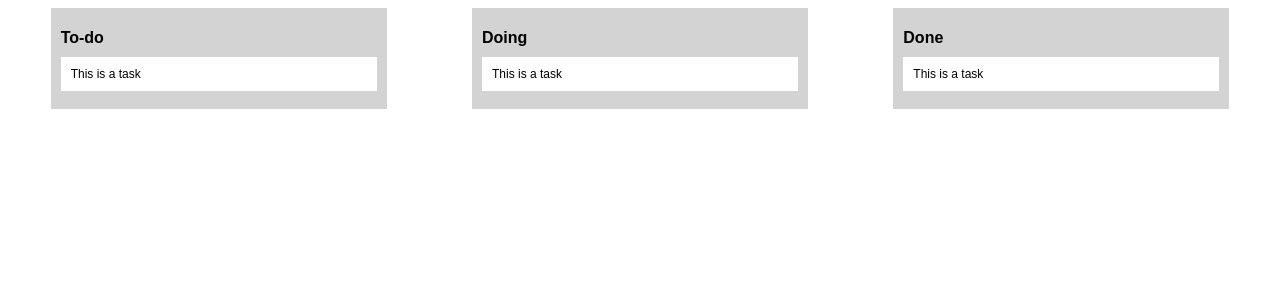
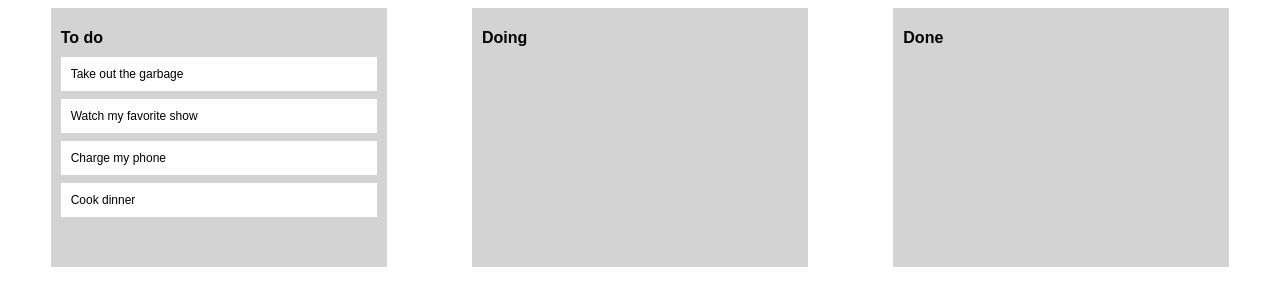
Before and after one commit to GabrielMoraez/todoList, a React (Vite) app: page / in a window 1280 px wide. Shown: the top 306 px of the page. Built offline with nearby package versions, Linux system fonts and the light colour scheme.

Commit message:
Adds draggable feature

```diff
--- a/package.json
+++ b/package.json
@@ -10,6 +10,7 @@
   },
   "dependencies": {
     "react": "^18.2.0",
+    "react-beautiful-dnd": "^13.1.1",
     "react-dom": "^18.2.0",
     "sass": "^1.58.3"
   },
--- a/src/App.jsx
+++ b/src/App.jsx
@@ -1,16 +1,105 @@
-import { useState } from 'react'
+import React from 'react'
+import { DragDropContext } from 'react-beautiful-dnd'
+
 import Column from './components/Column'
+import data from './data'
+
 import './style.scss'
 
-function App() {
+class App extends React.Component {
+  state = data
 
-  return (
-    <div className='container'>
-      <Column title={'To-do'} />
-      <Column title={'Doing'}/>
-      <Column title={'Done'}/>
-    </div>
-  )
+  onDragEnd = result => {
+    const { destination, source, draggableId } = result
+    console.log(result)
+    if (!destination) {
+      return
+    }
+
+    if (destination.droppableId === source.droppableId && destination.index === source.index) {
+      return
+    }
+
+
+    if (destination.droppableId === source.droppableId) {
+      const column = this.state.columns[source.droppableId]
+      const tasks = Array.from(column.taskIds)
+
+      tasks.splice(source.index, 1)
+      tasks.splice(destination.index, 0, draggableId)
+
+      const newColumn = {
+        ...column,
+        taskIds: tasks
+      }
+
+      const newState = {
+        ...this.state,
+        columns: {
+          ...this.state.columns,
+          [newColumn.id]: newColumn,
+        },
+      }
+
+      this.setState(newState)
+
+      return
+    }
+
+
+    const sourceColumn = this.state.columns[source.droppableId]
+    const sourceTasks = Array.from(sourceColumn.taskIds)
+
+    const destinationColumn = this.state.columns[destination.droppableId]
+    const destinationTasks = Array.from(destinationColumn.taskIds)
+
+    sourceTasks.splice(source.index, 1)
+    destinationTasks.splice(destination.index, 0, draggableId)
+
+    const oldColumn ={
+      ...sourceColumn,
+      taskIds: sourceTasks
+    }
+    const newColumn = {
+      ...destinationColumn,
+      taskIds: destinationTasks
+    }
+
+    const newState = {
+      ...this.state,
+      columns: {
+        ...this.state.columns,
+        [newColumn.id]: newColumn,
+        [oldColumn.id]: oldColumn,
+      },
+    }
+
+    this.setState(newState)
+
+  }
+
+
+  render() {
+    return (
+      <DragDropContext onDragEnd={this.onDragEnd}>
+        <div className='container'>
+          {
+            this.state.columnOrder.map((columnId, index) => {
+              const column = this.state.columns[columnId]
+              const tasks = column.taskIds.map(taskId => this.state.tasks[taskId])
+
+              return <Column
+                key={index}
+                columnId={column.id}
+                title={column.title}
+                tasks={tasks}
+                />
+            })
+          }
+        </div>
+      </DragDropContext>
+    )
+  }
 }
 
 export default App
--- a/src/components/Column/index.jsx
+++ b/src/components/Column/index.jsx
@@ -1,15 +1,32 @@
 import { useState } from 'react'
+import { Droppable } from 'react-beautiful-dnd'
+
 import Task from '../Task'
 
-export default function Column({title}) {
+export default function Column({title, columnId, tasks}) {
   return (
     <div className='column'>
       <h1>{title}</h1>
-      <div className='task-wrapper'>
-        <Task
-          taskTitle={'This is a task'}
-        />
-      </div>
+      <Droppable droppableId={columnId}>
+        {provided => (
+          <div
+            ref={provided.innerRef}
+            {...provided.droppableProps}
+            className='task-wrapper'
+          >
+            {
+              tasks.map((task, index) =>
+                <Task
+                  key={task.id}
+                  task={task}
+                  index={index}
+                />
+              )
+            }
+            {provided.placeholder}
+          </div>
+        )}
+      </Droppable>
     </div>
   )
 }
--- a/src/components/Task/index.jsx
+++ b/src/components/Task/index.jsx
@@ -1,9 +1,18 @@
-import { useState } from 'react'
+import { Draggable } from 'react-beautiful-dnd'
 
-export default function Task({taskTitle}) {
+export default function Task({task, index}) {
   return (
-    <div className='task'>
-      {taskTitle}
-    </div>
+    <Draggable draggableId={task.id} index={index}>
+      {provided => (
+        <div
+          ref={provided.innerRef}
+          {...provided.draggableProps}
+          {...provided.dragHandleProps}
+          className='task'
+        >
+          {task.content}
+        </div>
+      )}
+    </Draggable>
   )
 }
--- /dev/null
+++ b/src/data.js
@@ -0,0 +1,40 @@
+const data = {
+  tasks: {
+    'task-1': {
+      id: 'task-1',
+      content: 'Take out the garbage'
+    },
+    'task-2': {
+      id: 'task-2',
+      content: 'Watch my favorite show'
+    },
+    'task-3': {
+      id: 'task-3',
+      content: 'Charge my phone'
+    },
+    'task-4':{
+      id: 'task-4',
+      content: 'Cook dinner'
+    }
+  },
+  columns: {
+    'column-1': {
+      id: 'column-1',
+      title: 'To do',
+      taskIds: ['task-1', 'task-2', 'task-3', 'task-4']
+    },
+    'column-2': {
+      id: 'column-2',
+      title: 'Doing',
+      taskIds: []
+    },
+    'column-3': {
+      id: 'column-3',
+      title: 'Done',
+      taskIds: []
+    }
+  },
+  columnOrder: ['column-1', 'column-2', 'column-3'],
+}
+
+export default data
--- a/src/main.jsx
+++ b/src/main.jsx
@@ -3,7 +3,5 @@ import ReactDOM from 'react-dom/client'
 import App from './App'
 
 ReactDOM.createRoot(document.getElementById('root')).render(
-  <React.StrictMode>
-    <App />
-  </React.StrictMode>,
+  <App />,
 )
--- a/src/style.scss
+++ b/src/style.scss
@@ -11,6 +11,9 @@
       font-size: 16px;
       font-weight: 600;
     }
+    .task-wrapper {
+      min-height: 200px;
+    }
     .task {
       background-color: white;
       margin-bottom: 8px;
```
Also changed, not shown: 1 other file (tests, documents, lock files or other folders).
